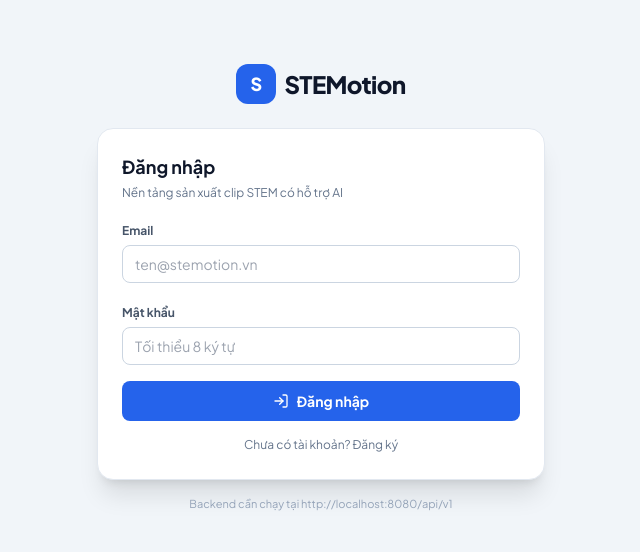
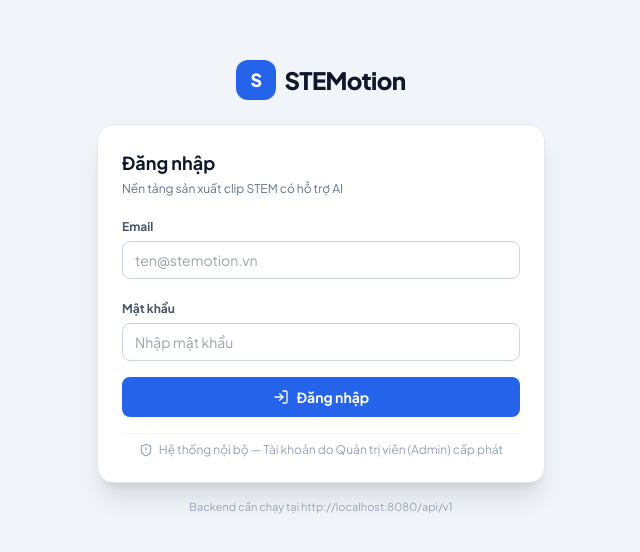
Before and after one commit to STEMotion-Capstone-FALL-2026/STEMotion_FE, a React (Vite) app: page / in a window 1280 px wide. Shown: the part 112-664 px from the top of the page, without its empty margins (319-959 px from the left). Built offline with nearby package versions, Linux system fonts and the light colour scheme; the HTML template or start-up script is replaced by a standard one.

Commit message:
xóa đăng kí

```diff
--- a/src/components/LoginScreen.tsx
+++ b/src/components/LoginScreen.tsx
@@ -1,33 +1,22 @@
 import React, { useState } from 'react';
-import { AlertCircle, Loader2, LogIn, UserPlus } from 'lucide-react';
+import { AlertCircle, Loader2, LogIn, ShieldAlert } from 'lucide-react';
 import { authService, UserProfile } from '../services';
-import { UserRole } from '../types/stem';
 
 interface LoginScreenProps {
   onAuthenticated: (user: UserProfile) => void;
 }
 
-const ROLE_OPTIONS: { value: UserRole; label: string }[] = [
-  { value: 'writer', label: 'Writer — Biên kịch' },
-  { value: 'reviewer', label: 'Reviewer — Thẩm định' },
-  { value: 'producer', label: 'Producer — Dựng video' },
-  { value: 'admin', label: 'Admin — Quản trị' },
-];
-
 /**
  * Gate in front of the studio. The backend issues a JWT that every later
  * request carries, so nothing else in the app can run until this succeeds.
+ * Note: Under Capstone specification, user accounts are provisioned and managed
+ * solely by Administrators. Self-registration is disabled.
  */
 export const LoginScreen: React.FC<LoginScreenProps> = ({ onAuthenticated }) => {
-  const [mode, setMode] = useState<'login' | 'register'>('login');
-  const [fullName, setFullName] = useState('');
   const [email, setEmail] = useState('');
   const [password, setPassword] = useState('');
-  const [role, setRole] = useState<UserRole>('writer');
   const [isSubmitting, setIsSubmitting] = useState(false);
   const [error, setError] = useState<string | null>(null);
-
-  const isRegister = mode === 'register';
 
   const handleSubmit = async (event: React.FormEvent) => {
     event.preventDefault();
@@ -35,9 +24,7 @@
     setIsSubmitting(true);
 
     try {
-      const user = isRegister
-        ? await authService.register(fullName, email, password, role)
-        : await authService.login(email, password);
+      const user = await authService.login(email, password);
       onAuthenticated(user);
     } catch (err: any) {
       // The API answers a wrong password with 400 and a readable message.
@@ -62,9 +49,7 @@
           className="bg-white rounded-2xl shadow-xl border border-slate-200 p-6 space-y-4"
         >
           <div>
-            <h1 className="text-lg font-bold text-slate-900">
-              {isRegister ? 'Tạo tài khoản mới' : 'Đăng nhập'}
-            </h1>
+            <h1 className="text-lg font-bold text-slate-900">Đăng nhập</h1>
             <p className="text-xs text-slate-500 mt-1">
               Nền tảng sản xuất clip STEM có hỗ trợ AI
             </p>
@@ -75,20 +60,6 @@
               <AlertCircle className="w-4 h-4 mt-0.5 flex-shrink-0" />
               <span>{error}</span>
             </div>
-          )}
-
-          {isRegister && (
-            <label className="block">
-              <span className="text-xs font-bold text-slate-600">Họ và tên</span>
-              <input
-                type="text"
-                required
-                value={fullName}
-                onChange={(e) => setFullName(e.target.value)}
-                placeholder="Nguyễn Văn A"
-                className="mt-1 w-full rounded-lg border border-slate-300 px-3 py-2 text-sm focus:outline-none focus:ring-2 focus:ring-brand-500"
-              />
-            </label>
           )}
 
           <label className="block">
@@ -111,27 +82,10 @@
               minLength={8}
               value={password}
               onChange={(e) => setPassword(e.target.value)}
-              placeholder="Tối thiểu 8 ký tự"
+              placeholder="Nhập mật khẩu"
               className="mt-1 w-full rounded-lg border border-slate-300 px-3 py-2 text-sm focus:outline-none focus:ring-2 focus:ring-brand-500"
             />
           </label>
-
-          {isRegister && (
-            <label className="block">
-              <span className="text-xs font-bold text-slate-600">Vai trò</span>
-              <select
-                value={role}
-                onChange={(e) => setRole(e.target.value as UserRole)}
-                className="mt-1 w-full rounded-lg border border-slate-300 px-3 py-2 text-sm bg-white focus:outline-none focus:ring-2 focus:ring-brand-500"
-              >
-                {ROLE_OPTIONS.map((opt) => (
-                  <option key={opt.value} value={opt.value}>
-                    {opt.label}
-                  </option>
-                ))}
-              </select>
-            </label>
-          )}
 
           <button
             type="submit"
@@ -140,24 +94,16 @@
           >
             {isSubmitting ? (
               <Loader2 className="w-4 h-4 animate-spin" />
-            ) : isRegister ? (
-              <UserPlus className="w-4 h-4" />
             ) : (
               <LogIn className="w-4 h-4" />
             )}
-            <span>{isRegister ? 'Đăng ký & vào studio' : 'Đăng nhập'}</span>
+            <span>Đăng nhập</span>
           </button>
 
-          <button
-            type="button"
-            onClick={() => {
-              setMode(isRegister ? 'login' : 'register');
-              setError(null);
-            }}
-            className="w-full text-xs text-slate-500 hover:text-brand-600 transition"
-          >
-            {isRegister ? 'Đã có tài khoản? Đăng nhập' : 'Chưa có tài khoản? Đăng ký'}
-          </button>
+          <div className="pt-2 border-t border-slate-100 flex items-center justify-center space-x-1.5 text-xs text-slate-400">
+            <ShieldAlert className="w-3.5 h-3.5 text-slate-400" />
+            <span>Hệ thống nội bộ — Tài khoản do Quản trị viên (Admin) cấp phát</span>
+          </div>
         </form>
 
         <p className="text-center text-[11px] text-slate-400 mt-4">
```
